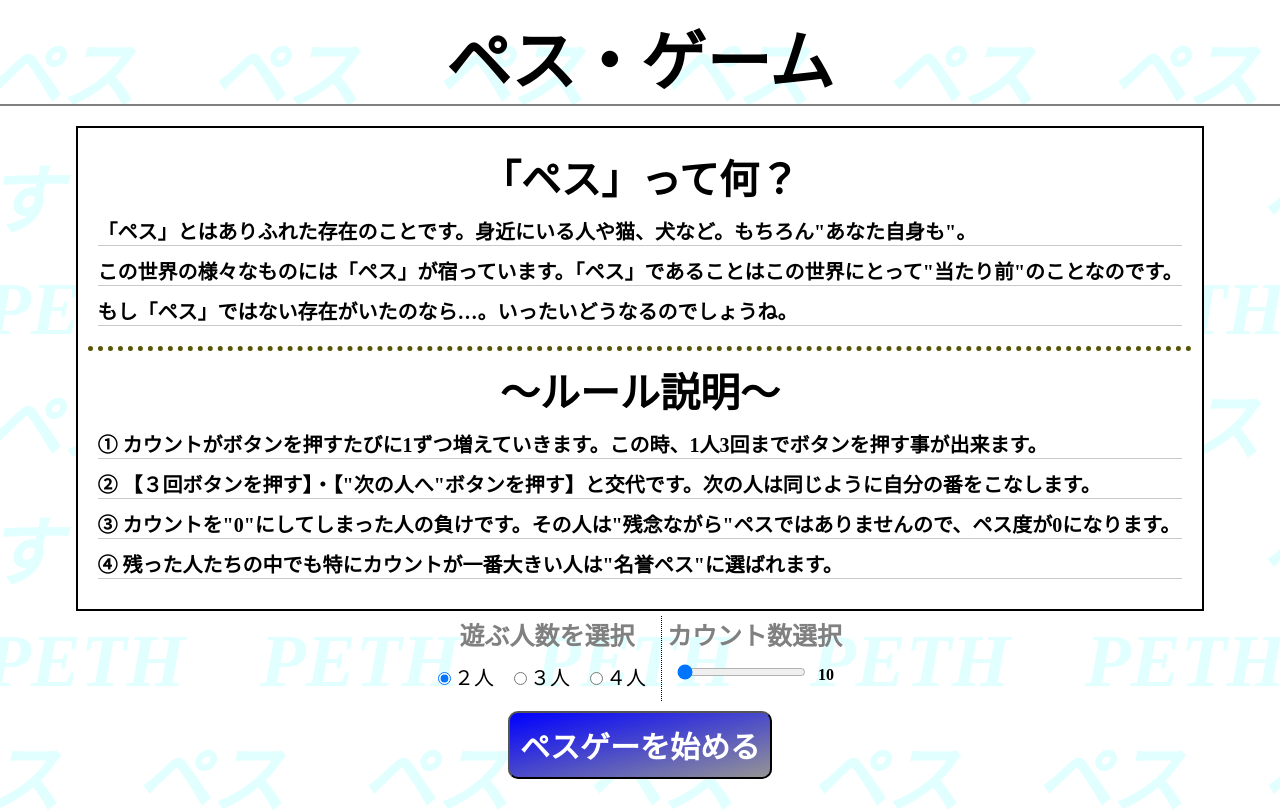
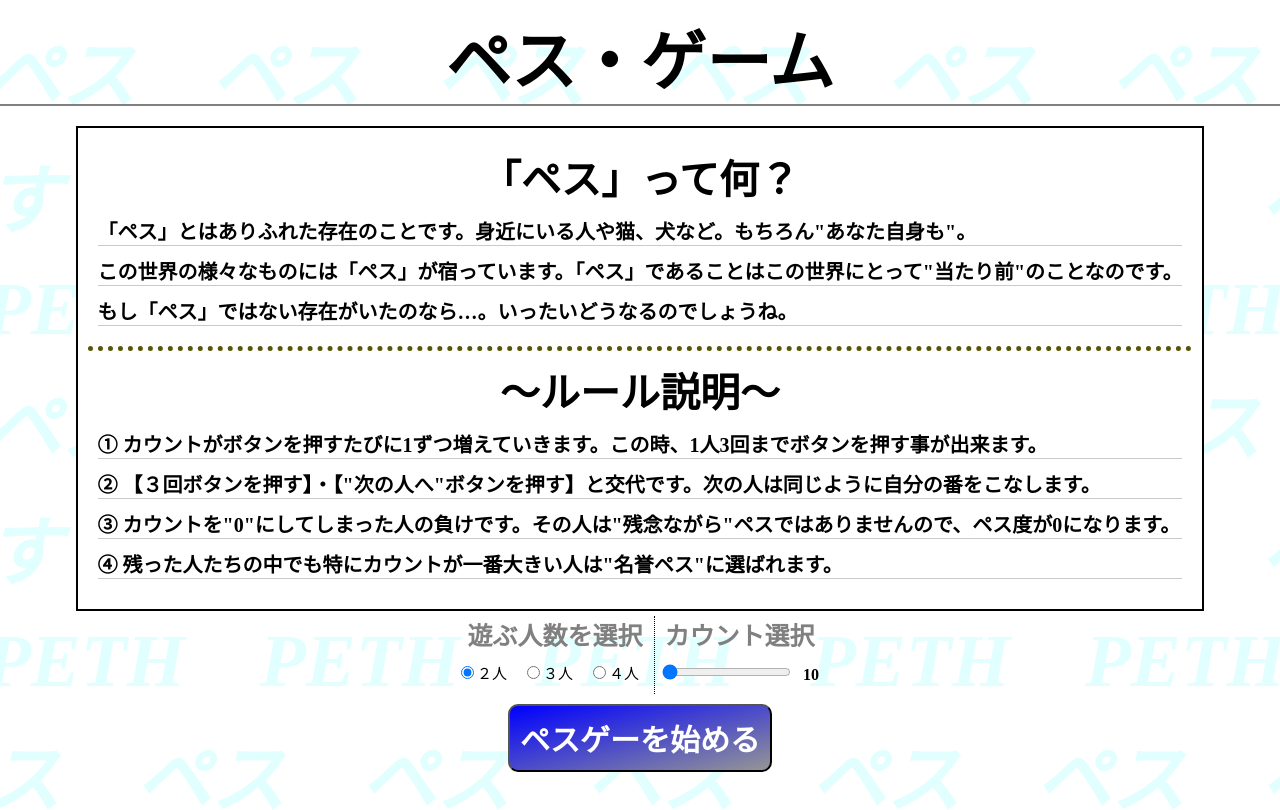
Before and after one commit to AkiraYass/peth_application, a Vue app: page / in a window 1280 px wide. Built offline with nearby package versions, Linux system fonts and the light colour scheme.

Commit message:
layout fix2

```diff
--- a/src/view/PethGame/components/GamePage.vue
+++ b/src/view/PethGame/components/GamePage.vue
@@ -65,7 +65,6 @@ const audio_bgm_playing = new Audio(bgmPlayingSound);
 const router = useRouter();
 const loser = ref<number>(0);
 const winner = ref<number[]>([]);
-const vh = window.innerHeight * 0.01;
 
 audio_bgm_playing.volume = 0.7
 // Function
@@ -126,16 +125,27 @@ const onClickReturnTop = () => {
     router.push("/")
 }
 onBeforeMount(() => {
-    document.documentElement.style.setProperty('--vh', `${vh}px`)
     startSetup()
     audio_bgm_playing.play()
 })
+
+// display-size-flex
+const setFillHeight = () => {
+    const vh = window.innerHeight * 0.01;
+    document.documentElement.style.setProperty('--vh', `${vh}px`)
+}
+// 画面のサイズ変動があった時に高さを再計算する
+window.addEventListener('resize', setFillHeight);
+
+// 初期化
+setFillHeight();
 </script>
 
 
 <style scoped lang="scss">
 .contents {
-    height: calc(var(--vh, 1vh)*100);
+    min-height: 100vh;
+    min-height: calc(var(--vh, 1vh)*100);
     touch-action: manipulation;
 }
 
--- a/src/view/PethGame/components/StartPage.vue
+++ b/src/view/PethGame/components/StartPage.vue
@@ -26,7 +26,7 @@
                 </div>
             </div>
             <div class="limit-config">
-                <div class="config-title">カウント数選択</div>
+                <div class="config-title">カウント選択</div>
                 <div class="form-limit">
                     <input type="range" id="limit-slider" v-model="store.life" min="10" max="70">
                     <label class="now-select">{{ store.life }}</label>
@@ -141,7 +141,7 @@ onMounted(() => {
 .radio-button {
     margin: 10px auto;
     text-align: center;
-    font-size: 20px;
+    font-size: 15px;
 }
 
 .radio-button>label {
```
